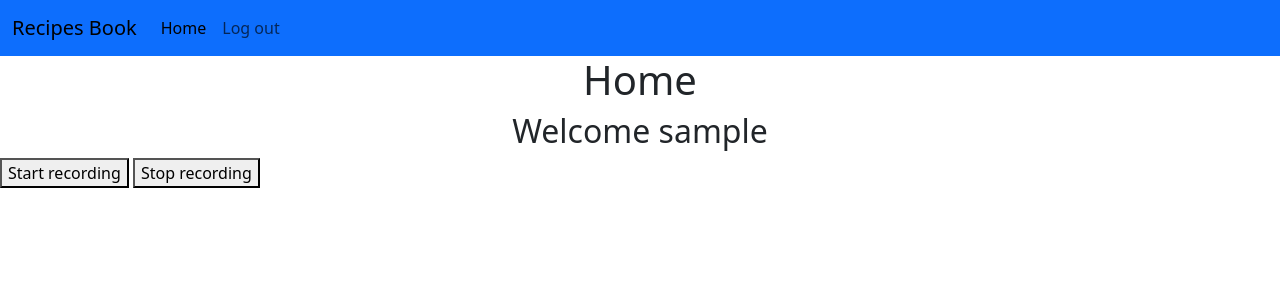
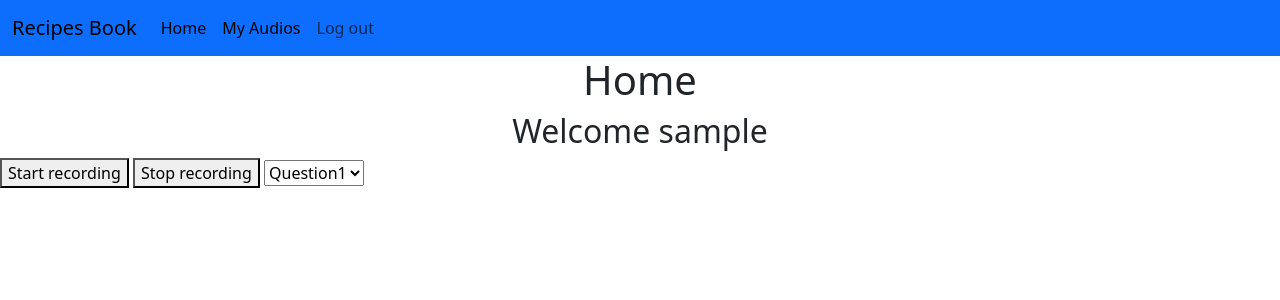
Before and after one commit to benterkidhiaeddine/audio-blog, a Flask app: page / in a window 1280 px wide. Shown: the top 300 px of the page. Run offline with Flask 3, Linux system fonts and the light colour scheme; the visitor is signed in with stand-in values (Sample User, id 1).

Commit message:
Creat upload and download for audio record

```diff
--- a/app/models.py
+++ b/app/models.py
@@ -8,7 +8,7 @@ class User(UserMixin,db.Model):
     username = db.Column(db.String(64),unique=True)
     email = db.Column(db.String(120),unique=True)
     hashed_password = db.Column(db.String(128))
-
+    audios = db.relationship('Audio',backref='author')
 
     def __repr__(self):
         return f"<User {self.username}>"
@@ -24,7 +24,7 @@ class Audio(db.Model):
     id = db.Column(db.Integer,primary_key=True)
     answer_number = db.Column(db.Integer)
     audio_URL = db.Column(db.String(120))
-
+    user_id = db.Column(db.Integer,db.ForeignKey('user.id'))
 
 @login.user_loader
 def load_user(id):
--- a/app/routes.py
+++ b/app/routes.py
@@ -1,4 +1,4 @@
-from flask import render_template,url_for,redirect,flash,request,abort,current_app
+from flask import render_template,url_for,redirect,flash,request,abort,current_app,send_from_directory
 from werkzeug.utils import secure_filename
 from werkzeug.urls import url_parse
 from flask_login import current_user,login_user,logout_user,login_required
@@ -85,12 +85,13 @@ def audio_upload():
     if 'audio_file' in request.files:
         file = request.files['audio_file']
         extname = guess_extension(file.mimetype)
+        #eventualy write code for validating extention types
+        print(extname)
         if not extname:
             abort(400)
 
-        current_user_id = request.form.get("current_user")
 
-        dir_path = os.path.join(current_app.instance_path,current_app.config.get("UPLOAD_DIRECTORY"),secure_filename(current_user_id))
+        dir_path = os.path.join(current_app.instance_path,current_app.config.get("UPLOAD_DIRECTORY"),current_user.get_id())
         print(dir_path)
         print(os.path.exists(dir_path))
         if not os.path.exists(dir_path):
@@ -98,3 +99,19 @@ def audio_upload():
         file.save(os.path.join(dir_path,f"first_audio{extname}"))
 
     return "audio_uploaded_with_sucess"
+
+
+@app.route("/user/audios")
+@login_required
+def user_audios():
+    files = os.listdir(os.path.join(current_app.instance_path,current_app.config['UPLOAD_DIRECTORY'],current_user.get_id()))
+    print(files)
+    return render_template("user_audios.html",files = files)
+
+
+
+@app.route('/uploads/<int:user_id>/<path:filename>')
+def download_file(user_id,filename):
+
+    return send_from_directory(os.path.join(current_app.instance_path,current_app.config['UPLOAD_DIRECTORY'],str(user_id)),
+                               filename)
--- a/app/templates/index.html
+++ b/app/templates/index.html
@@ -7,14 +7,22 @@
 
 <button class="start-button" >Start recording</button>
 <button class="stop-button" >Stop recording</button>
+<select name="question-selection" id="">
+  <option value="1">Question1</option>
+  <option value="2">Question2</option>
+  <option value="3">Question3</option>
+  <option value="4">Question4</option>
+</select>
 
 <script type="text/javascript">
-    (function() {
+
       const uploadURL = "{{ url_for('audio_upload') }}";
       const startButton = document.querySelector(".start-button");
+      const stopButton = document.querySelector(".stop-button")
       const userID = document.getElementById("user_id").value;
 
       startButton.addEventListener("click", function() {
+        //make sure that mediaDevices is supported
         if (!navigator.mediaDevices) {
           console.error("getUserMedia not supported.")
           return;
@@ -28,6 +36,28 @@
             recorder.ondataavailable = event => {
                 chunks.push(event.data);
             };
+
+
+
+            //when click the stop button we stop recording
+
+            stopButton.addEventListener("click",()=>{
+              console.log("stop recording")
+              recorder.stop();
+            })
+
+
+
+
+            recorder.onstart = event => {
+              console.log("Recording started.");
+              startButton.disabled = true;
+            };
+            recorder.start();
+
+
+
+
             recorder.onstop = event => {
               console.log("Recording stopped.")
               let blob = new Blob(chunks, { type: recorder.mimeType });
@@ -36,7 +66,7 @@
 
               let formData = new FormData();
               formData.append('audio_file', blob);
-              formData.append('current_user',userID);
+
 
               fetch(uploadURL, {
                 method: "POST",
@@ -52,17 +82,13 @@
                 console.error(err);
               });
             };
-            recorder.onstart = event => {
-              console.log("Recording started.");
-              startButton.disabled = true;
-              setTimeout(function() { recorder.stop(); }, 2000);
-            };
-            recorder.start();
         })
+
+
         .catch(function(err) {
             console.error(err);
         });
       });
-    })();
+    ;
     </script>
 {% endblock %}
--- a/app/templates/layout.html
+++ b/app/templates/layout.html
@@ -28,6 +28,7 @@
 
                   {% if current_user.is_authenticated %}
                   <a class="nav-link active " aria-current="page" href="{{url_for('index')}}">Home</a>
+                  <a class="nav-link active " aria-current="page" href="{{url_for('user_audios')}}">My Audios</a>
                   <a class="nav-link" href="{{url_for('logout')}}">Log out</a>
                   {% else %}
                   <a class="nav-link" href="{{url_for('login')}}">Sign in </a>
```
Also changed, not shown: app/templates/user_audios.html (added, +8 -0 lines), app.db, 2 other files.
